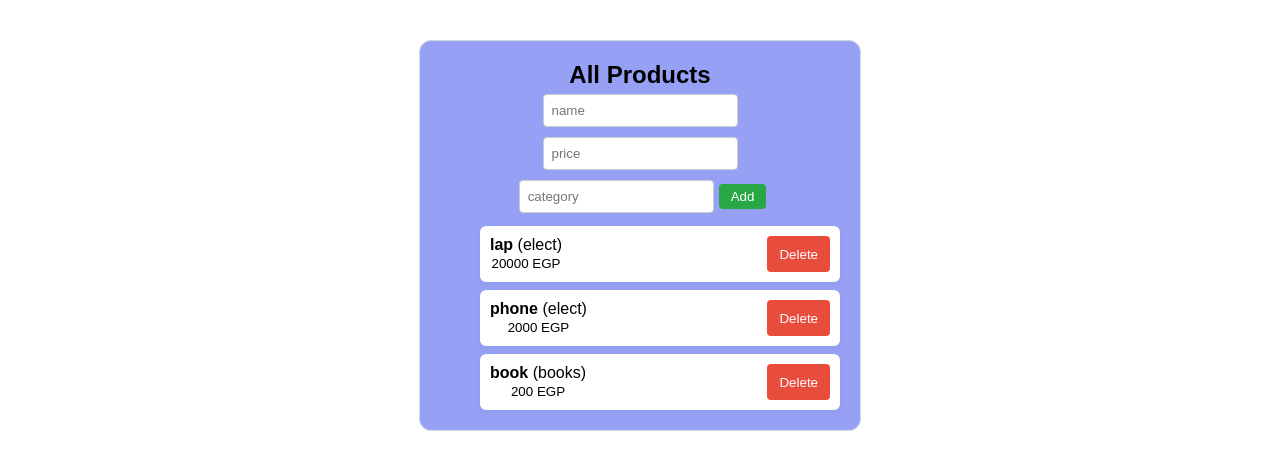
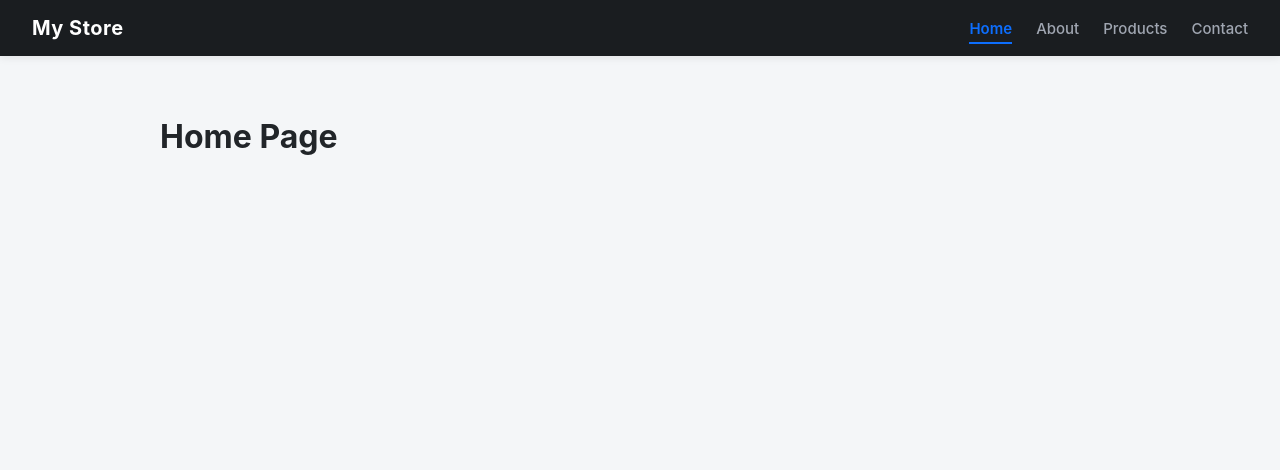
Before and after one commit to judyadel-15/my-store, a React (Vite) app: page / in a window 1280 px wide. Shown: the top 470 px of the page. Built offline with nearby package versions, Linux system fonts and the light colour scheme.

Commit message:
First commit

```diff
--- a/package.json
+++ b/package.json
@@ -11,7 +11,8 @@
   },
   "dependencies": {
     "react": "^19.2.0",
-    "react-dom": "^19.2.0"
+    "react-dom": "^19.2.0",
+    "react-router-dom": "^7.18.1"
   },
   "devDependencies": {
     "@eslint/js": "^9.39.1",
--- a/src/App.jsx
+++ b/src/App.jsx
@@ -1,68 +1,269 @@
-import { useState } from "react";
+import React, { useState } from "react";
+import {
+  BrowserRouter as Router,
+  Routes,
+  Route,
+  NavLink,
+} from "react-router-dom";
 
+const mockProducts = [
+  {
+    id: 1,
+    name: "Headphones",
+    price: "$99",
+    image: "https://images.unsplash.com/photo-1505740420928-5e560c06d30e?w=300",
+    description: "Noise-canceling sound.",
+  },
+  {
+    id: 2,
+    name: "Smart Watch",
+    price: "$149",
+    image: "https://images.unsplash.com/photo-1523275335684-37898b6baf30?w=300",
+    description: "Fitness & health tracker.",
+  },
+  {
+    id: 3,
+    name: "Running Shoes",
+    price: "$85",
+    image: "https://images.unsplash.com/photo-1542291026-7eec264c27ff?w=300",
+    description: "Comfortable sport shoes.",
+  },
+  {
+    id: 4,
+    name: "Sunglasses",
+    price: "$45",
+    image: "https://images.unsplash.com/photo-1572635196237-14b3f281503f?w=300",
+    description: "Stylish UV protection.",
+  },
+  {
+    id: 5,
+    name: "Backpack",
+    price: "$120",
+    image: "https://images.unsplash.com/photo-1553062407-98eeb64c6a62?w=300",
+    description: "Durable travel bag.",
+  },
+  {
+    id: 6,
+    name: "Keyboard",
+    price: "$75",
+    image: "https://images.unsplash.com/photo-1587829741301-dc798b83add3?w=300",
+    description: "Tactile RGB keyboard.",
+  },
+  {
+    id: 7,
+    name: "Mouse",
+    price: "$35",
+    image: "https://images.unsplash.com/photo-1527864550417-7fd91fc51a46?w=300",
+    description: "Wireless ergonomic mouse.",
+  },
+  {
+    id: 8,
+    name: "Coffee Mug",
+    price: "$15",
+    image: "https://images.unsplash.com/photo-1514432324607-a09d9b4aefdd?w=300",
+    description: "Ceramic heat-retention mug.",
+  },
+  {
+    id: 9,
+    name: "Water Bottle",
+    price: "$25",
+    image: "https://images.unsplash.com/photo-1602143407151-7111542de6e8?w=300",
+    description: "Insulated stainless steel.",
+  },
+  {
+    id: 10,
+    name: "Desk Lamp",
+    price: "$40",
+    image: "https://images.unsplash.com/photo-1507473885765-e6ed057f782c?w=300",
+    description: "Adjustable LED light.",
+  },
+  {
+    id: 11,
+    name: "Speaker",
+    price: "$65",
+    image: "https://images.unsplash.com/photo-1545454675-3531b543be5d?w=300",
+    description: "Portable Bluetooth speaker.",
+  },
+  {
+    id: 12,
+    name: "Desk Mat",
+    price: "$25",
+    image: "https://images.unsplash.com/photo-1585776245991-cf89dd7fc73a?w=300",
+    description: "Large protective desk pad.",
+  },
+  {
+    id: 13,
+    name: "Camera",
+    price: "$450",
+    image: "https://images.unsplash.com/photo-1516035069371-29a1b244cc32?w=300",
+    description: "HD digital camera.",
+  },
+  {
+    id: 14,
+    name: "Jacket",
+    price: "$80",
+    image: "https://images.unsplash.com/photo-1551028719-00167b16eac5?w=300",
+    description: "Classic denim jacket.",
+  },
+  {
+    id: 15,
+    name: "Candle",
+    price: "$20",
+    image: "https://images.unsplash.com/photo-1603006905003-be475563bc59?w=300",
+    description: "Scented wax candle.",
+  },
+  {
+    id: 16,
+    name: "Laptop Sleeve",
+    price: "$30",
+    image: "https://images.unsplash.com/photo-1544816155-12df9643f363?w=300",
+    description: "Padded laptop case.",
+  },
+  {
+    id: 17,
+    name: "Fitness Band",
+    price: "$50",
+    image: "https://images.unsplash.com/photo-1575311373937-040b8e1fd5b6?w=300",
+    description: "Heart rate tracker.",
+  },
+  {
+    id: 18,
+    name: "Earbuds",
+    price: "$89",
+    image: "https://images.unsplash.com/photo-1590658268037-6bf12165a8df?w=300",
+    description: "Wireless compact earbuds.",
+  },
+  {
+    id: 19,
+    name: "Notebook",
+    price: "$12",
+    image: "https://images.unsplash.com/photo-1544716278-ca5e3f4abd8c?w=300",
+    description: "Hardcover journal.",
+  },
+  {
+    id: 20,
+    name: "Wall Clock",
+    price: "$30",
+    image: "https://images.unsplash.com/photo-1563861826100-9cb868fdbe1c?w=300",
+    description: "Minimalist clock.",
+  },
+];
+
+const Navbar = () => (
+  <nav className="navbar">
+    <div className="nav-logo">My Store</div>
+    <ul className="nav-links">
+      <li>
+        <NavLink
+          to="/"
+          end
+          className={({ isActive }) => (isActive ? "active" : "")}
+        >
+          Home
+        </NavLink>
+      </li>
+      <li>
+        <NavLink
+          to="/about"
+          className={({ isActive }) => (isActive ? "active" : "")}
+        >
+          About
+        </NavLink>
+      </li>
+      <li>
+        <NavLink
+          to="/products"
+          className={({ isActive }) => (isActive ? "active" : "")}
+        >
+          Products
+        </NavLink>
+      </li>
+      <li>
+        <NavLink
+          to="/contact"
+          className={({ isActive }) => (isActive ? "active" : "")}
+        >
+          Contact
+        </NavLink>
+      </li>
+    </ul>
+  </nav>
+);
+
+const Products = () => {
+  const [page, setPage] = useState(1);
+  const [cart, setCart] = useState(0);
+
+  const totalPages = Math.ceil(mockProducts.length / 10);
+  const currentProducts = mockProducts.slice((page - 1) * 10, page * 10);
+
+  return (
+    <div className="products-container">
+      <div className="cart-summary">
+        🛒 Cart: <strong>{cart}</strong>
+      </div>
+
+      <div className="products-grid">
+        {currentProducts.map((p) => (
+          <div key={p.id} className="product-card">
+            <img src={p.image} alt={p.name} />
+            <h3>{p.name}</h3>
+            <p className="price">{p.price}</p>
+            <p className="description">{p.description}</p>
+            <button onClick={() => setCart(cart + 1)}>Add to Cart</button>
+          </div>
+        ))}
+      </div>
+
+      <div className="pagination">
+        <button onClick={() => setPage(page - 1)} disabled={page === 1}>
+          &#8592; Back
+        </button>
+        <span>
+          Page <strong>{page}</strong> of <strong>{totalPages}</strong>
+        </span>
+        <button
+          onClick={() => setPage(page + 1)}
+          disabled={page === totalPages}
+        >
+          Forward &#8594;
+        </button>
+      </div>
+    </div>
+  );
+};
 
 export default function App() {
-  const [products, setProducts] = useState([
-    { id: 1, name: "lap", price: 20000, category: "elect" },
-    { id: 2, name: "phone", price: 2000, category: "elect" },
-    { id: 3, name: "book", price: 200, category: "books" },
-  ]);
-
-  const [newProducts, setNewProducts] = useState({
-    name: "",
-    price: "",
-    category: "",
-  });
-
-  const addProduct = () => {
-    const product = {
-      id: Date.now(),
-      ...newProducts,
-      price: Number(newProducts.price),
-    };
-    setProducts([...products, product]);
-    setNewProducts({ name: "", price: "", category: "" }); // Reset all fields
-  };
-
-  const deleteProduct = (id) => {
-    setProducts(products.filter((p) => p.id !== id));
-  };
-
   return (
-    <div className="App">
-      <h2>All Products</h2>
-      <div className="form">
-        <input
-          placeholder="name"
-          value={newProducts.name}
-          onChange={(e) => setNewProducts({ ...newProducts, name: e.target.value })}
+    <Router>
+      <Navbar />
+      <Routes>
+        <Route
+          path="/"
+          element={
+            <div className="page">
+              <h1>Home Page</h1>
+            </div>
+          }
         />
-        <input
-          placeholder="price"
-          type="number"
-          value={newProducts.price}
-          onChange={(e) => setNewProducts({ ...newProducts, price: e.target.value })}
+        <Route
+          path="/about"
+          element={
+            <div className="page">
+              <h1>About Us</h1>
+            </div>
+          }
         />
-        <input
-          placeholder="category"
-          value={newProducts.category}
-          onChange={(e) => setNewProducts({ ...newProducts, category: e.target.value })}
+        <Route path="/products" element={<Products />} />
+        <Route
+          path="/contact"
+          element={
+            <div className="page">
+              <h1>Contact Us</h1>
+            </div>
+          }
         />
-        <button onClick={addProduct}>Add</button>
-      </div>
-
-      <ul>
-        {products.map((product) => (
-          <li key={product.id}>
-            <div>
-              <strong>{product.name}</strong> ({product.category})
-              <br />
-              <small>{product.price} EGP</small>
-            </div>
-            <button onClick={() => deleteProduct(product.id)}>Delete</button>
-          </li>
-        ))}
-      </ul>
-    </div>
+      </Routes>
+    </Router>
   );
 }
--- a/src/index.css
+++ /dev/null
@@ -1,41 +0,0 @@
-*{
-    margin: 0;
-}
-.App {
-  font-family: sans-serif;
-  max-width: 400px;
-  margin: 40px auto;
-  padding: 20px;
-  background-color: #828ff3d6;
-  border: 1px solid #d1d9e0;
-  border-radius: 12px;
-  text-align: center;
-}
-
-input {
-  margin: 5px;
-  padding: 8px;
-  border: 1px solid #ccc;
-  border-radius: 4px;
-}
-
-li {
-  display: flex;
-  justify-content: space-between;
-  padding: 10px;
-  margin-top: 8px;
-  background: white;
-  border-radius: 6px;
-  box-shadow: 0 2px 4px rgba(0,0,0,0.05);
-}
-
-button {
-  cursor: pointer;
-  background: #28a745;
-  color: white;
-  border: none;
-  border-radius: 4px;
-  padding: 5px 12px;
-}
-
-li button { background: #e74c3c; }
--- /dev/null
+++ b/src/style.css
@@ -0,0 +1,183 @@
+* {
+  box-sizing: border-box;
+}
+
+body {
+  margin: 0;
+  font-family: -apple-system, BlinkMacSystemFont, "Segoe UI", Roboto, Helvetica,
+    Arial, sans-serif;
+  background-color: #f4f6f8;
+  color: #212529;
+}
+
+.page {
+  padding: 40px 20px;
+  max-width: 1000px;
+  margin: 0 auto;
+}
+
+/* Navbar Styling */
+.navbar {
+  display: flex;
+  justify-content: space-between;
+  align-items: center;
+  background-color: #1a1d20;
+  padding: 16px 32px;
+  box-shadow: 0 2px 8px rgba(0, 0, 0, 0.08);
+}
+
+.nav-logo {
+  color: #ffffff;
+  font-size: 20px;
+  font-weight: 700;
+  letter-spacing: 0.5px;
+}
+
+.nav-links {
+  display: flex;
+  list-style: none;
+  gap: 24px;
+  margin: 0;
+  padding: 0;
+}
+
+.nav-links a {
+  color: #a0a6b1;
+  text-decoration: none;
+  font-size: 15px;
+  font-weight: 500;
+  padding-bottom: 4px;
+  transition: color 0.2s ease;
+}
+
+.nav-links a:hover {
+  color: #ffffff;
+}
+
+.nav-links a.active {
+  color: #0d6efd;
+  font-weight: 600;
+  border-bottom: 2px solid #0d6efd;
+}
+
+
+.products-container {
+  max-width: 1140px;
+  margin: 0 auto;
+  padding: 32px 20px;
+}
+
+.cart-summary {
+  font-size: 16px;
+  font-weight: 600;
+  text-align: right;
+  margin-bottom: 24px;
+  color: #495057;
+}
+
+.products-grid {
+  display: grid;
+  grid-template-columns: repeat(auto-fill, minmax(210px, 1fr));
+  gap: 24px;
+}
+
+/* Professional Clean Card Design */
+.product-card {
+  background-color: #ffffff;
+  border: 1px solid #e9ecef;
+  border-radius: 12px;
+  padding: 16px;
+  text-align: left;
+  display: flex;
+  flex-direction: column;
+  box-shadow: 0 2px 4px rgba(0, 0, 0, 0.02);
+  transition: transform 0.2s ease, box-shadow 0.2s ease, border-color 0.2s ease;
+}
+
+.product-card:hover {
+  cursor: pointer;
+  transform: translateY(-4px);
+  box-shadow: 0 12px 20px rgba(0, 0, 0, 0.06);
+  border-color: #dee2e6;
+}
+
+.product-card img {
+  width: 100%;
+  height: 160px;
+  object-fit: cover;
+  border-radius: 8px;
+  margin-bottom: 12px;
+  background-color: #f8f9fa;
+}
+
+.product-card h3 {
+  margin: 0 0 6px 0;
+  font-size: 16px;
+  font-weight: 600;
+  color: #212529;
+}
+
+.price {
+  color: #0d6efd;
+  font-weight: 700;
+  font-size: 17px;
+  margin: 0 0 8px 0;
+}
+
+.description {
+  font-size: 13px;
+  color: #6c757d;
+  line-height: 1.4;
+  margin: 0 0 16px 0;
+  flex-grow: 1; /* Pushes the button neatly to the bottom */
+}
+
+/* Button & Pagination Styling */
+button {
+  background-color: #0d6efd;
+  color: #ffffff;
+  border: none;
+  padding: 10px 16px;
+  border-radius: 6px;
+  font-size: 14px;
+  font-weight: 500;
+  cursor: pointer;
+  width: 100%;
+  transition: background-color 0.2s ease;
+}
+
+button:hover:not(:disabled) {
+  background-color: #0b5ed7;
+}
+
+button:disabled {
+  background-color: #e9ecef;
+  color: #adb5bd;
+  cursor: not-allowed;
+}
+
+.pagination {
+  display: flex;
+  justify-content: center;
+  align-items: center;
+  gap: 16px;
+  margin-top: 40px;
+}
+
+.pagination button {
+  width: auto;
+  padding: 8px 18px;
+  background-color: #ffffff;
+  color: #212529;
+  border: 1px solid #ced4da;
+}
+
+.pagination button:hover:not(:disabled) {
+  background-color: #e9ecef;
+  border-color: #adb5bd;
+}
+
+.pagination span {
+  font-size: 15px;
+  color: #495057;
+}
```
Also changed, not shown: src/main.jsx (+8 -8 lines), 1 other file (tests, documents, lock files or other folders).
